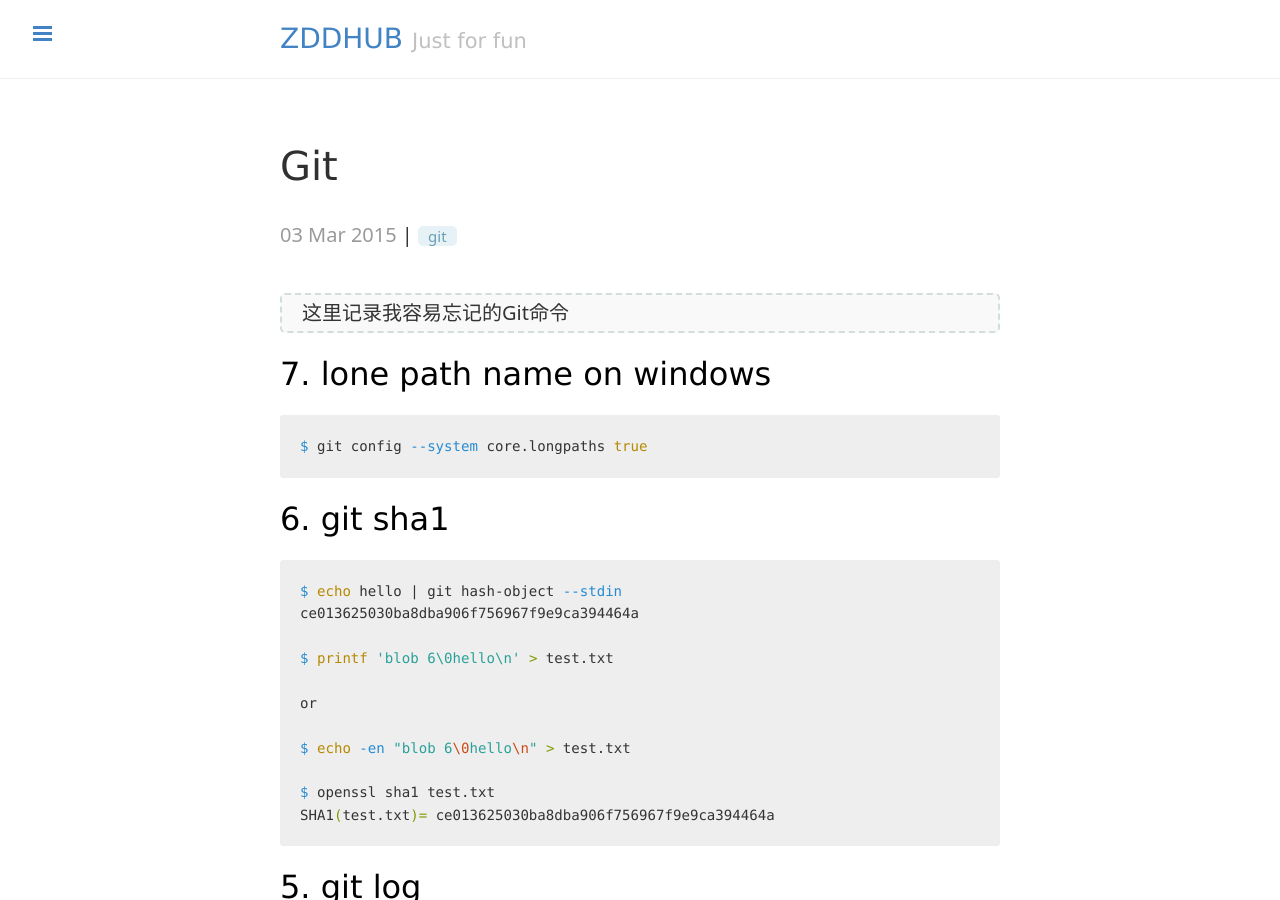
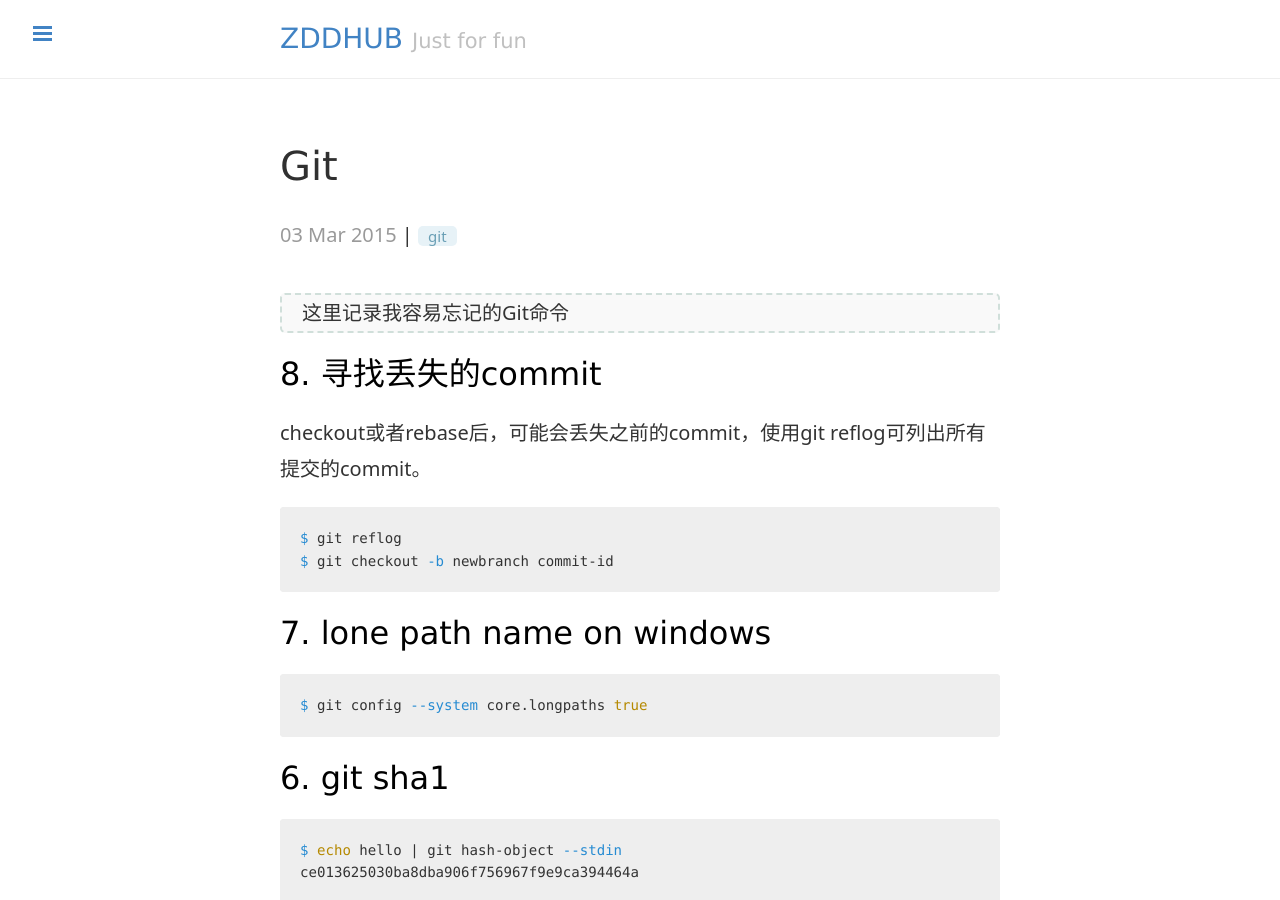
Before and after one commit to zddhub/zddhub.github.io, a Jekyll site: the page built from _posts/2015-03-03-git.md, in a window 1280 px wide and 900 px high. Built offline with Jekyll 4.4.1, drawn with Linux system fonts in a browser that asks for light colours; Markdown is read by kramdown in place of the engine named in the settings; comment, search, counter and statistics services are not loaded.

Commit message:
Update 2015-03-03-git.md

````diff
--- a/_posts/2015-03-03-git.md
+++ b/_posts/2015-03-03-git.md
@@ -8,6 +8,14 @@ tags: "git"
 > 这里记录我容易忘记的Git命令
 
 <!-- more -->
+
+### 8. 寻找丢失的commit
+checkout或者rebase后，可能会丢失之前的commit，使用git reflog可列出所有提交的commit。
+
+```sh
+$ git reflog
+$ git checkout -b newbranch commit-id
+```
 
 ### 7. lone path name on windows
 ```sh
````
